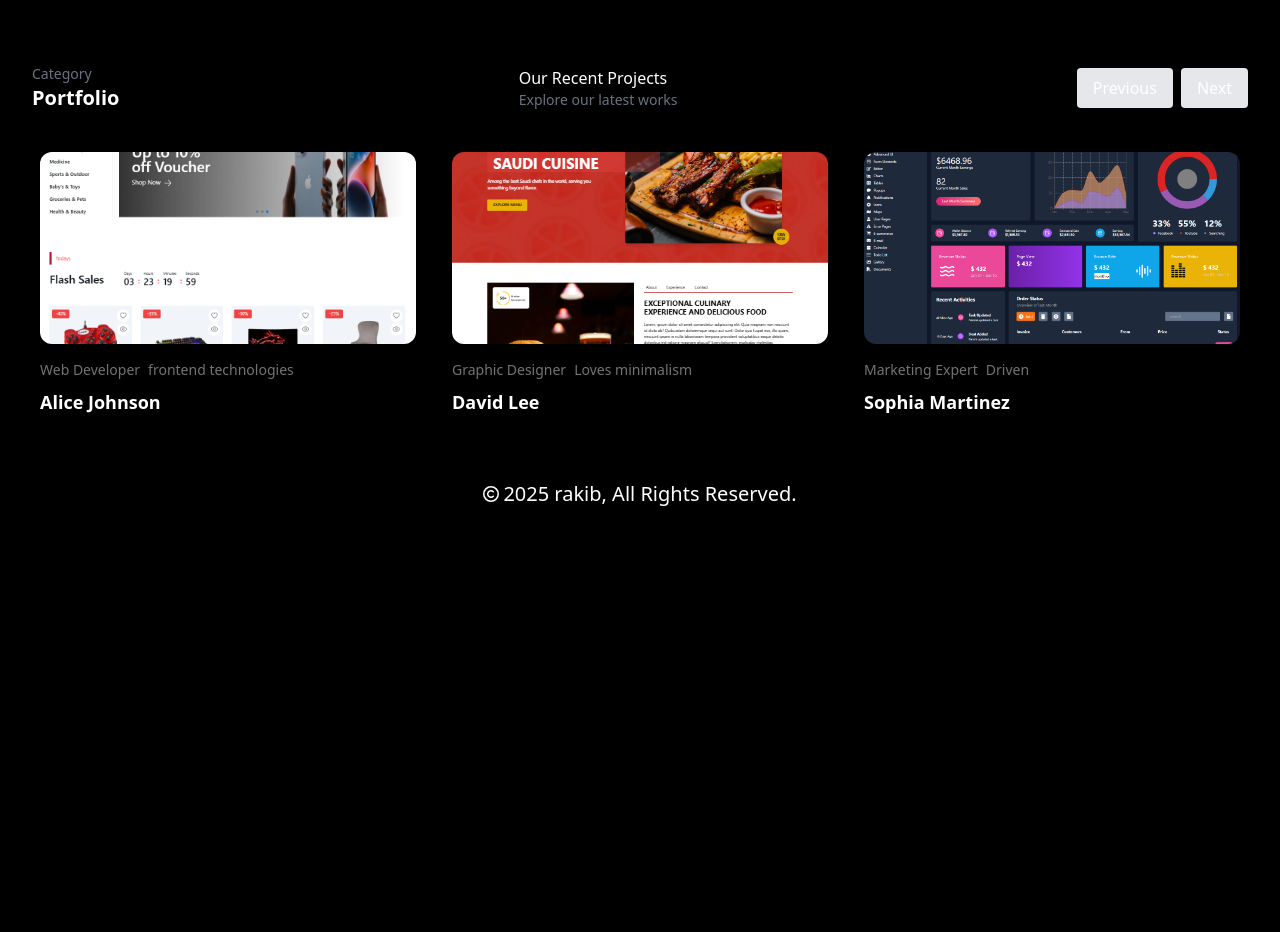
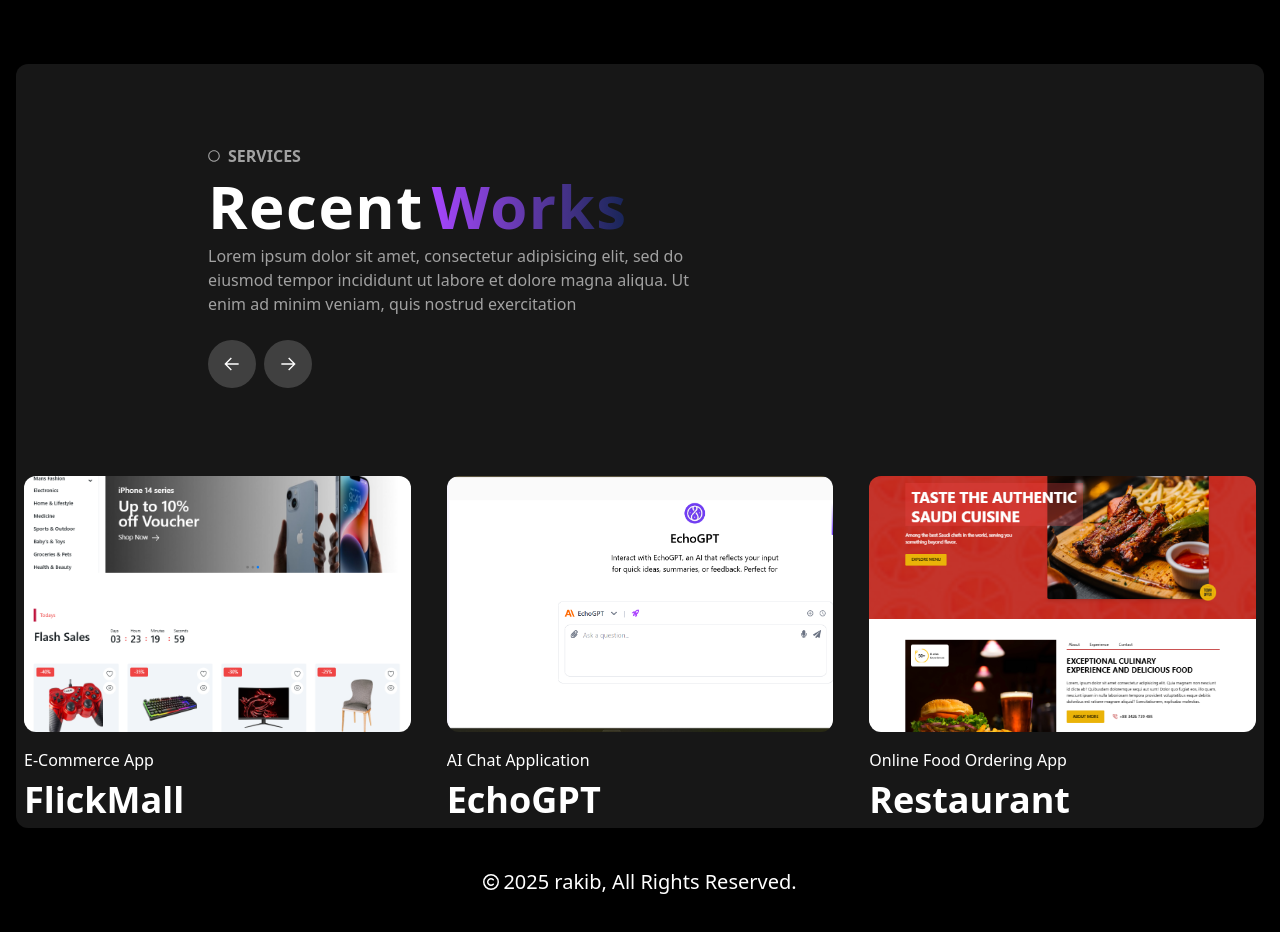
Before and after one commit to rakibul12212/portfolio, a Next.js app: page / in a window 1280 px wide. Shown: the part 1180-2112 px from the top of the page. Before the commit the page ends 1728 px from the top, so only its background shows below. Built offline with nearby package versions, Linux system fonts and the light colour scheme.

Commit message:
portfolio

```diff
--- a/src/assets/index.js
+++ b/src/assets/index.js
@@ -5,10 +5,10 @@
   },
   portfolio: {
     p1: "/portfolio/p1.png",
-    p2: "/portfolio/p2.png",
-    p3: "/portfolio/p3.png",
-    p4: "/portfolio/p4.png",
-    p5: "/portfolio/p5.png",
-    p6: "/portfolio/p6.png",
+    p2: "/portfolio/p6.png",
+    p3: "/portfolio/p2.png",
+    p4: "/portfolio/p3.png",
+    p5: "/portfolio/p4.png",
+    p6: "/portfolio/p5.png",
   },
 };
--- a/src/component/UI/PortfolioCard.jsx
+++ b/src/component/UI/PortfolioCard.jsx
@@ -3,42 +3,20 @@
 import Image from "next/image";
 import React from "react";
 import { Swiper, SwiperSlide } from "swiper/react";
-import { Navigation, Pagination, Autoplay } from "swiper/modules";
+import { FreeMode, Navigation } from "swiper/modules";
 
-// Swiper styles
 import "swiper/css";
 import "swiper/css/navigation";
-import "swiper/css/pagination";
+import "swiper/css/free-mode";
 
 const PortfolioCard = () => {
   return (
-    <div>
-      {/* Heading */}
-      <div className="flex flex-col md:flex-row justify-between items-center px-4 mb-4">
-        <div>
-          <p className="text-sm text-gray-500">Category</p>
-          <span className="text-xl font-semibold">Portfolio</span>
-        </div>
-        <div>
-          <p className="text-base font-medium">Our Recent Projects</p>
-          <p className="text-sm text-gray-500">Explore our latest works</p>
-        </div>
-        <div className="flex gap-2 mt-4 md:mt-0">
-          <button className="prev-btn px-4 py-2 bg-gray-200 rounded hover:bg-gray-300 transition">
-            Previous
-          </button>
-          <button className="next-btn px-4 py-2 bg-gray-200 rounded hover:bg-gray-300 transition">
-            Next
-          </button>
-        </div>
-      </div>
-
-      {/* Swiper Carousel */}
-      <div className="p-4">
+    <div className="">
       <Swiper
-          modules={[Navigation, Pagination]}
+        modules={[FreeMode, Navigation]}
         spaceBetween={20}
-          slidesPerView={1}
+        freeMode={true}
+        slidesPerView={2}
         navigation={{
           nextEl: ".next-btn",
           prevEl: ".prev-btn",
@@ -51,30 +29,40 @@
         }}
       >
         {PortfolioData.map((item, index) => {
-            const { image, texts, name } = item;
+          const { image, text, name } = item;
           return (
             <SwiperSlide key={index}>
-                <div className="rounded-md p-2 text-start ">
+              <div className="rounded-md p-2 text-start">
                 <Image
                   width={360}
                   height={320}
                   src={image}
                   alt={name}
-                    className="w-full h-48 object-cover rounded-xl mb-4"
+                  className="w-full h-64 object-cover rounded-xl mb-4"
                 />
-                  <div className="text-neutral-500 flex flex-wrap gap-2 text-sm mb-2">
-                    {texts.map((text, i) => (
-                      <p key={i}>{text}</p>
-                    ))}
+                <div className=" flex flex-wrap gap-2 text-md mb-2">
+
+                    <span
+
+                      className="group relative overflow-hidden inline-block"
+                    >
+                      <span className="block transition-all duration-300 group-hover:-translate-y-full">
+                        {text}
+                      </span>
+                      <span className="absolute top-0 left-0 w-full block transition-all duration-300 translate-y-full group-hover:translate-y-0">
+                        {text}
+                      </span>
+                    </span>
+
                 </div>
-                  <h2 className="text-lg font-semibold">{name}</h2>
+
+                <h2 className="text-4xl font-semibold">{name}</h2>
               </div>
             </SwiperSlide>
           );
         })}
       </Swiper>
     </div>
-    </div>
   );
 };
 
--- a/src/component/UI/homepage/pages/Portfolio.jsx
+++ b/src/component/UI/homepage/pages/Portfolio.jsx
@@ -1,9 +1,48 @@
-import React from "react";
+"use client";
+import Container from "../../Container";
 import PortfolioCard from "../../PortfolioCard";
+import { FaRegCircle } from "react-icons/fa";
+import { GrLinkPrevious } from "react-icons/gr";
+import { GrLinkNext } from "react-icons/gr";
 
 const Portfolio = () => {
   return (
-    <div>
+    <div className="bg-neutral-900 rounded-xl">
+      <Container className="px-0 md:px-48 py-20">
+        <div className="flex items-center gap-x-2 text-neutral-400 pb-2">
+          <span>
+            <FaRegCircle size={12} />
+          </span>
+          <p className="font-semibold">SERVICES</p>
+        </div>
+
+        <div>
+          <p className="text-6xl font-bold tracking-wide">
+            Recent
+            <span className="ps-2 text-6xl font-semibold bg-gradient-to-r from-purple-500 to-blue-950 bg-clip-text text-transparent">
+              Works
+            </span>
+          </p>
+        </div>
+
+        <p className="text-neutral-400 pt-2 max-w-[500px]">
+          Lorem ipsum dolor sit amet, consectetur adipisicing elit, sed do
+          eiusmod tempor incididunt ut labore et dolore magna aliqua. Ut enim ad
+          minim veniam, quis nostrud exercitation
+        </p>
+
+        {/* Buttons outside PortfolioCard */}
+        <div className="flex gap-2 mt-6">
+          <button className="prev-btn p-4 bg-neutral-700 rounded-full hover:bg-gradient-to-r from-purple-500/40 to-blue-500/40 transition-all duration-300 transform ">
+            <GrLinkPrevious />
+          </button>
+          <button className="next-btn px-4 py-2 bg-neutral-700 rounded-full hover:bg-gradient-to-r from-purple-500/40 to-blue-500/40 transition-all duration-300 transform ">
+            <GrLinkNext />
+          </button>
+        </div>
+      </Container>
+
+      {/* Portfolio Cards */}
       <PortfolioCard />
     </div>
   );
--- a/src/data/PortfolioData.js
+++ b/src/data/PortfolioData.js
@@ -3,32 +3,32 @@
 export const PortfolioData = [
   {
     image: assets.portfolio.p1,
-    texts: ["Web Developer", " frontend technologies"],
-    name: "Alice Johnson",
+    text: "E-Commerce App",
+    name: "FlickMall",
   },
   {
     image: assets.portfolio.p2,
-    texts: ["Graphic Designer", "Loves minimalism"],
-    name: "David Lee",
+    text: "AI Chat Application",
+    name: "EchoGPT",
   },
   {
     image: assets.portfolio.p3,
-    texts: ["Marketing Expert", "Driven "],
-    name: "Sophia Martinez",
+    text: "Online Food Ordering App",
+    name: "Restaurant",
   },
   {
     image: assets.portfolio.p4,
-    texts: ["Full Stack Developer", "Tech enthusiast"],
-    name: "James Brown",
+    text: "Dashboard",
+    name: "Dashboard",
   },
   {
     image: assets.portfolio.p5,
-    texts: ["Full Stack Developer", "Tech enthusiast"],
-    name: "James Brown",
+    text: "Event Management App",
+    name: "Planorama",
   },
   {
     image: assets.portfolio.p6,
-    texts: ["Full Stack Developer", "Tech enthusiast"],
-    name: "James Brown",
+    text: "E-Commerce App",
+    name: "Shopcart",
   },
 ];
```
Lines whose indentation alone changed are shown as unchanged.
